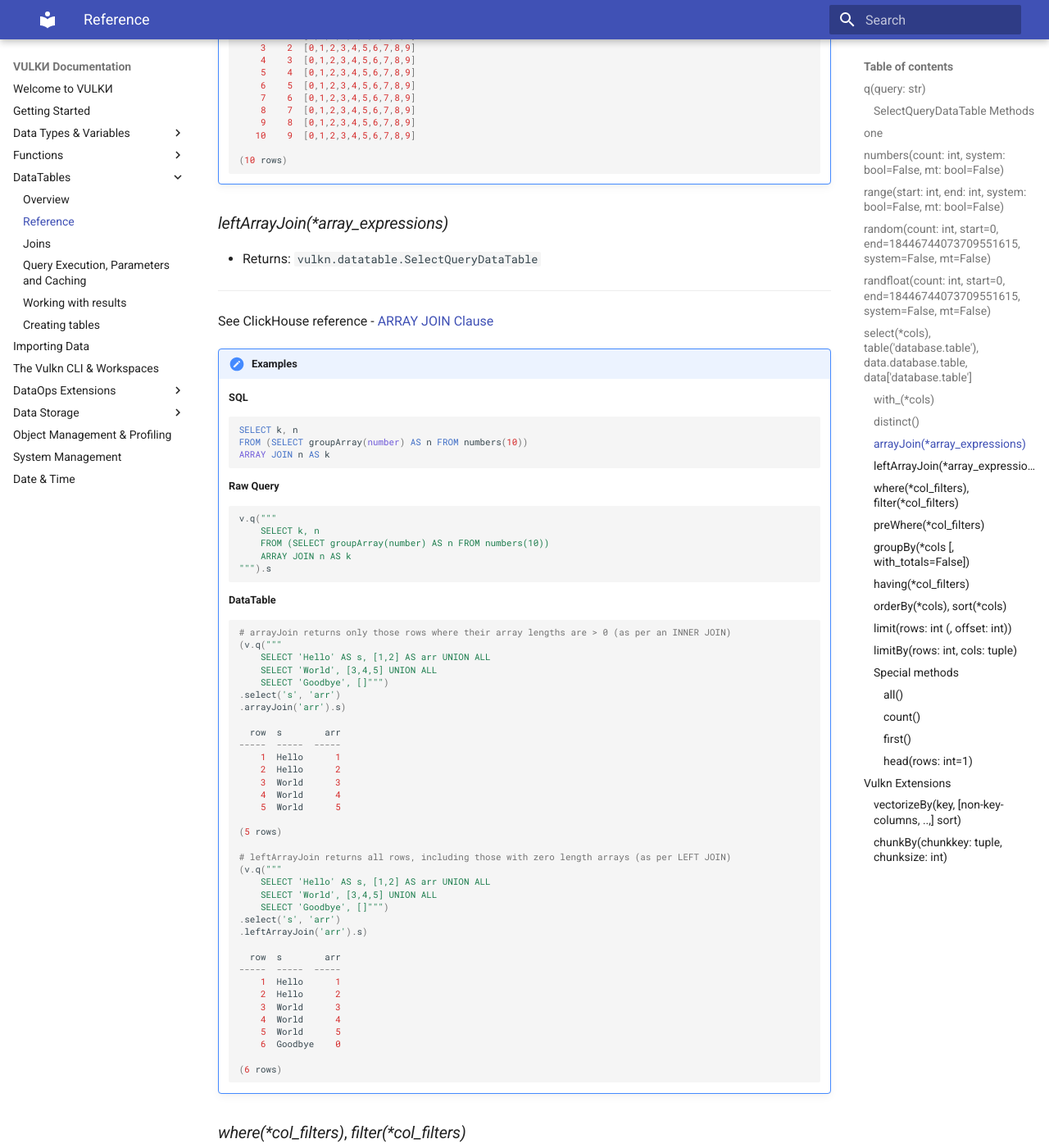
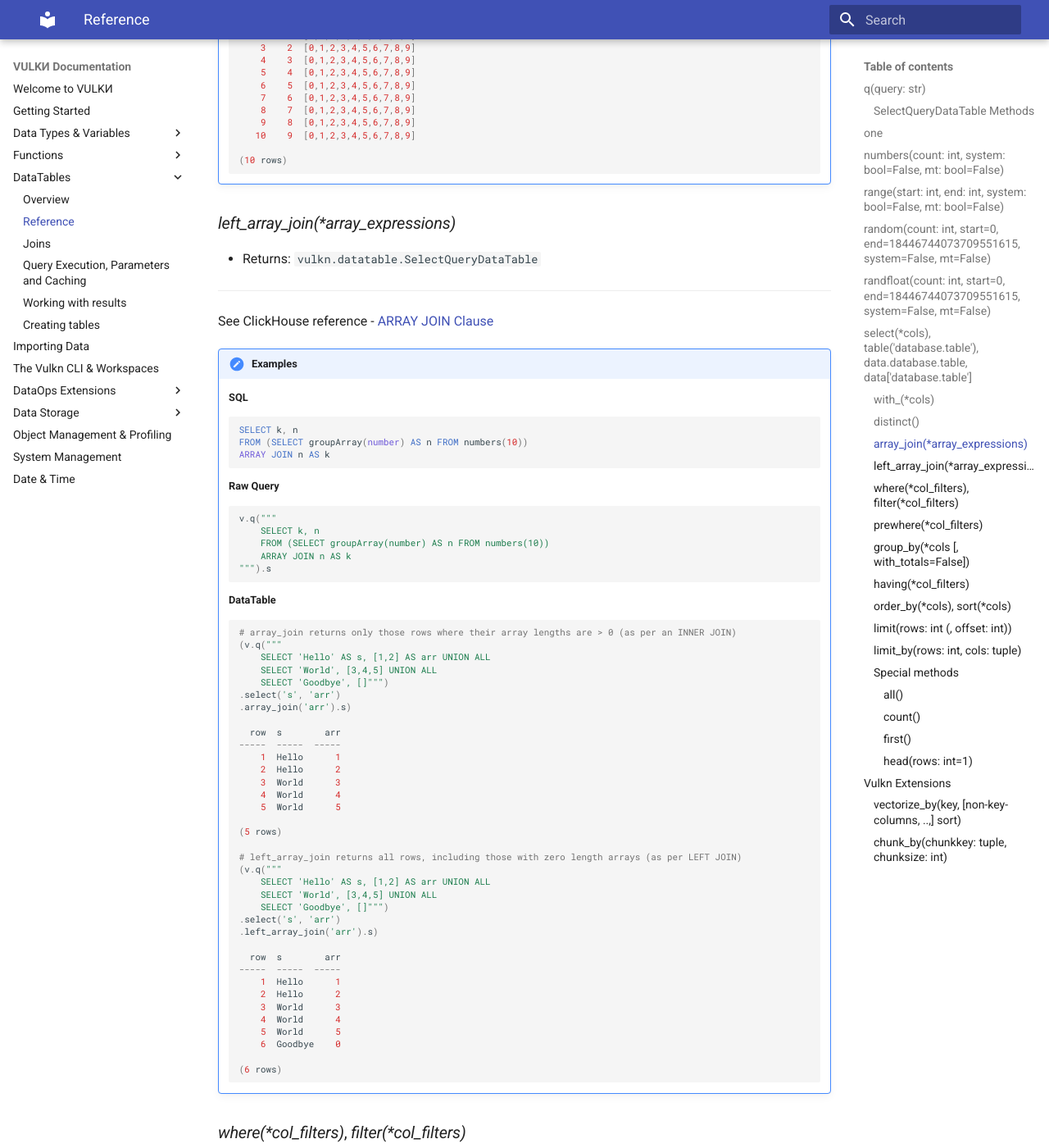
Before and after one commit to VulknData/vulkn, an MkDocs documentation site: the page built from docs/datatables/reference.md, in a window 1280 px wide and 1400 px high, scrolled down 5825 px. Shown: the whole window at 82% size. Built offline with MkDocs 1.6.1 and Material for MkDocs 9.7.7, drawn with Linux system fonts in a browser that asks for light colours; some of the changed text lies outside the part shown.

Commit message:
Breaks previous versions but necessary. Adopt PEP8 naming conventions.

````diff
--- a/docs/datatables/reference.md
+++ b/docs/datatables/reference.md
@@ -25,12 +25,12 @@
 -- | -- | --
 limit | Limits the number of results by the specified number | ```v.q('SELECT * FROM system.tables').limit(1).s``` |
 where, filter | Applies the specified filter to the DataTable | ```v.q('SELECT * FROM system.tables').where("database = 'default'").s``` |
-limitBy | Limits the results by the specified number by the specified key | ```v.q('SELECT * FROM system.tables').limitBy(1, ('database',)).s``` |
+limit_by | Limits the results by the specified number by the specified key | ```v.q('SELECT * FROM system.tables').limit_by(1, ('database',)).s``` |
 first | Returns the first value found within the DataTable | ```v.q('SELECT * FROM system.tables').first().s``` |
 head | Returns the Nth first values within the DataTable | ```v.q('SELECT * FROM system.tables').head(2).s``` |
 distinct | Returns only the unique values/rows | ```v.q('SELECT database FROM system.tables').distinct().s``` |
-orderby, sort | Sorts the specified DataTable by the specified key(s) | ```v.q('SELECT database FROM system.tables').distinct().orderBy('database').s``` |
-prewhere | Applies column filtering prior to the where clause | ```v.q('SELECT * FROM default.mergetree').preWhere('is_valid = 1').s``` |
+order_by, sort | Sorts the specified DataTable by the specified key(s) | ```v.q('SELECT database FROM system.tables').distinct().order_by('database').s``` |
+prewhere | Applies column filtering prior to the where clause | ```v.q('SELECT * FROM default.mergetree').prewhere('is_valid = 1').s``` |
 
 ---
 
@@ -172,7 +172,7 @@
     (1 row)
     ```
 
-### *arrayJoin(\*array_expressions)*
+### *array_join(\*array_expressions)*
 
 * Returns: ```vulkn.datatable.SelectQueryDataTable```
 
@@ -200,7 +200,7 @@
     (v.numbers(10)
         .select(funcs.agg.groupArray(c('number')).alias('n'))
         .select('k', 'n')
-        .arrayJoin(c('n').alias('k')).s)
+        .array_join(c('n').alias('k')).s)
 
       row    k  n
     -----  ---  ---------------------
@@ -218,7 +218,7 @@
     (10 rows)
     ```
 
-### *leftArrayJoin(\*array_expressions)*
+### *left_array_join(\*array_expressions)*
 
 * Returns: ```vulkn.datatable.SelectQueryDataTable```
 
@@ -243,13 +243,13 @@
     ```
     **DataTable**
     ```python
-    # arrayJoin returns only those rows where their array lengths are > 0 (as per an INNER JOIN)
+    # array_join returns only those rows where their array lengths are > 0 (as per an INNER JOIN)
     (v.q("""
         SELECT 'Hello' AS s, [1,2] AS arr UNION ALL
         SELECT 'World', [3,4,5] UNION ALL
         SELECT 'Goodbye', []""")
     .select('s', 'arr')
-    .arrayJoin('arr').s)
+    .array_join('arr').s)
 
       row  s        arr
     -----  -----  -----
@@ -261,13 +261,13 @@
 
     (5 rows)
 
-    # leftArrayJoin returns all rows, including those with zero length arrays (as per LEFT JOIN)
+    # left_array_join returns all rows, including those with zero length arrays (as per LEFT JOIN)
     (v.q("""
         SELECT 'Hello' AS s, [1,2] AS arr UNION ALL
         SELECT 'World', [3,4,5] UNION ALL
         SELECT 'Goodbye', []""")
     .select('s', 'arr')
-    .leftArrayJoin('arr').s)
+    .left_array_join('arr').s)
 
       row  s        arr
     -----  -----  -----
@@ -322,7 +322,7 @@
     (1 row)
     ```
 
-### *preWhere(\*col_filters)*
+### *prewhere(\*col_filters)*
 
 * Parameters:
     * ```col_filters: list```- List of column filters as str, column literal, column expression or datatype/variable or function
@@ -334,10 +334,10 @@
 !!! note "Example"
     **DataTable**
     ```python
-    df = v.table('example').select('*').preWhere().s
+    df = v.table('example').select('*').prewhere().s
     ```
 
-### *groupBy(\*cols [, with_totals=False])*
+### *group_by(\*cols [, with_totals=False])*
 
 * Parameters:
     * ```cols: list``` - List of columns as str, column literal, column expression or datatype/variable or function
@@ -345,7 +345,7 @@
 * Returns: ```vulkn.datatable.SelectQueryDataTable```
 ---
 
-groupBy operates exactly as per the SQL ```GROUP BY``` statement. The keys defined in the groupBy
+group_by operates exactly as per the SQL ```GROUP BY``` statement. The keys defined in the group_by
 clause specify a distinct tuple arrangement whilst other columns must be aggregated by some function.
 
 See ClickHouse reference - [GROUP BY Clause](https://clickhouse.yandex/docs/en/query_language/select/#select-group-by-clause)
@@ -367,7 +367,7 @@
     ```
     **DataTable**
     ```python
-    v.table('system.tables').select('database',funcs.agg.count()).groupBy('database').s
+    v.table('system.tables').select('database',funcs.agg.count()).group_by('database').s
 
       row    database    count()
     -----  ----------  ---------
@@ -378,7 +378,7 @@
 
     (v.table('system.tables')
         .select('database',funcs.agg.count())
-        .groupBy('database', with_totals=True).s)
+        .group_by('database', with_totals=True).s)
 
       row    database    count()
     -----  ----------  ---------
@@ -421,7 +421,7 @@
     ```python
     df = (v.table('system.tables')
         .select('database', funcs.agg.count().alias('count'))
-        .groupBy('database')
+        .group_by('database')
         .having('count > 20'))
     df.show()
 
@@ -433,7 +433,7 @@
     (2 rows)
     ```
 
-### *orderBy(\*cols)*, *sort(\*cols)*
+### *order_by(\*cols)*, *sort(\*cols)*
 
 * Parameters:
     * ```cols: list```- List of column filters as str, column literal, column expression or datatype/variable or function
@@ -463,7 +463,7 @@
     **DataTable**
     ```python
     # Vulkn select DataTable
-    v.table('system.databases').select('name','engine','data_path').orderBy('name').limit(2).s
+    v.table('system.databases').select('name','engine','data_path').order_by('name').limit(2).s
 
     row  name     engine    data_path
     -----  -------  --------  ------------------------------------------------------------------------
@@ -510,7 +510,7 @@
     (3 rows)
     ```
 
-### *limitBy(rows: int, cols: tuple)*
+### *limit_by(rows: int, cols: tuple)*
 
 * Parameters:<br/>
     * ```rows: int``` - number of rows to return for each key specified by ```cols```
@@ -537,7 +537,7 @@
     ```
     **DataTable**
     ```python
-    df = v.table('system.tables').select('database','name').limitBy(3, ('database',)).s
+    df = v.table('system.tables').select('database','name').limit_by(3, ('database',)).s
     ```
 
 ### Special methods
@@ -584,7 +584,7 @@
 
 The following are Vulkn core extensions not found within the ClickHouse SQL dialect.
 
-### *vectorizeBy(key, [non-key-columns, ..,] sort)*
+### *vectorize_by(key, [non-key-columns, ..,] sort)*
 
 * Parameters
     - ```key``` - key to group vector columns by.
@@ -609,7 +609,7 @@
 metric = ArrayVector.rand(1,8192,15).cache().alias('metric')
 
 df = v.table.fromVector('default.vector_example', (key, timestamp, metric))
-df.select('*').orderBy('key','timestamp').show()
+df.select('*').order_by('key','timestamp').show()
 
   row    key  timestamp              metric
 -----  -----  -------------------  --------
@@ -639,7 +639,7 @@
 ```python
 (df.select('key', 'timestamp', 'metric',
            funcs.vector.vectorDelta(c('metric')).alias('metric_delta'))
-.vectorizeBy('key','timestamp')).s
+.vectorize_by('key','timestamp')).s
 
   row    key  timestamp              metric    metric_delta
 -----  -----  -------------------  --------  --------------
@@ -682,8 +682,8 @@
 ```python
 ((df.select('key', 'timestamp', 'metric',
             funcs.vector.vectorDelta(c('metric')).alias('metric_delta'))
-    .vectorizeBy('key','timestamp'))
-.select('*').orderBy('key','timestamp').s)
+    .vectorize_by('key','timestamp'))
+.select('*').order_by('key','timestamp').s)
 
   row    key  timestamp              metric    metric_delta
 -----  -----  -------------------  --------  --------------
@@ -707,7 +707,7 @@
 
 ```
 
-### *chunkBy(chunkkey: tuple, chunksize: int)*
+### *chunk_by(chunkkey: tuple, chunksize: int)*
 
 * Parameters
     * ```chunkkey: tuple``` - the key or composite key to chunk on (using cityHash64)
@@ -727,7 +727,7 @@
 Either of the following queries:
 
 ```python
-v.table('timeseries_devices').select('key',funcs.agg.histogram(10, bytes)).groupBy('key').chunkBy('key',2).s
+v.table('timeseries_devices').select('key',funcs.agg.histogram(10, bytes)).group_by('key').chunk_by('key',2).s
 v.q('select key, histogram(10)(bytes) from timeseries_devices group by key chunk by (key, 2)').s
 ```
 
````
Also changed, not shown: docs/datatables/creating.md (+1 -1 lines), docs/extensions/chunk_by.md (+2 -2 lines), docs/extensions/vectorize_by.md (+5 -5 lines), 1 other file.
